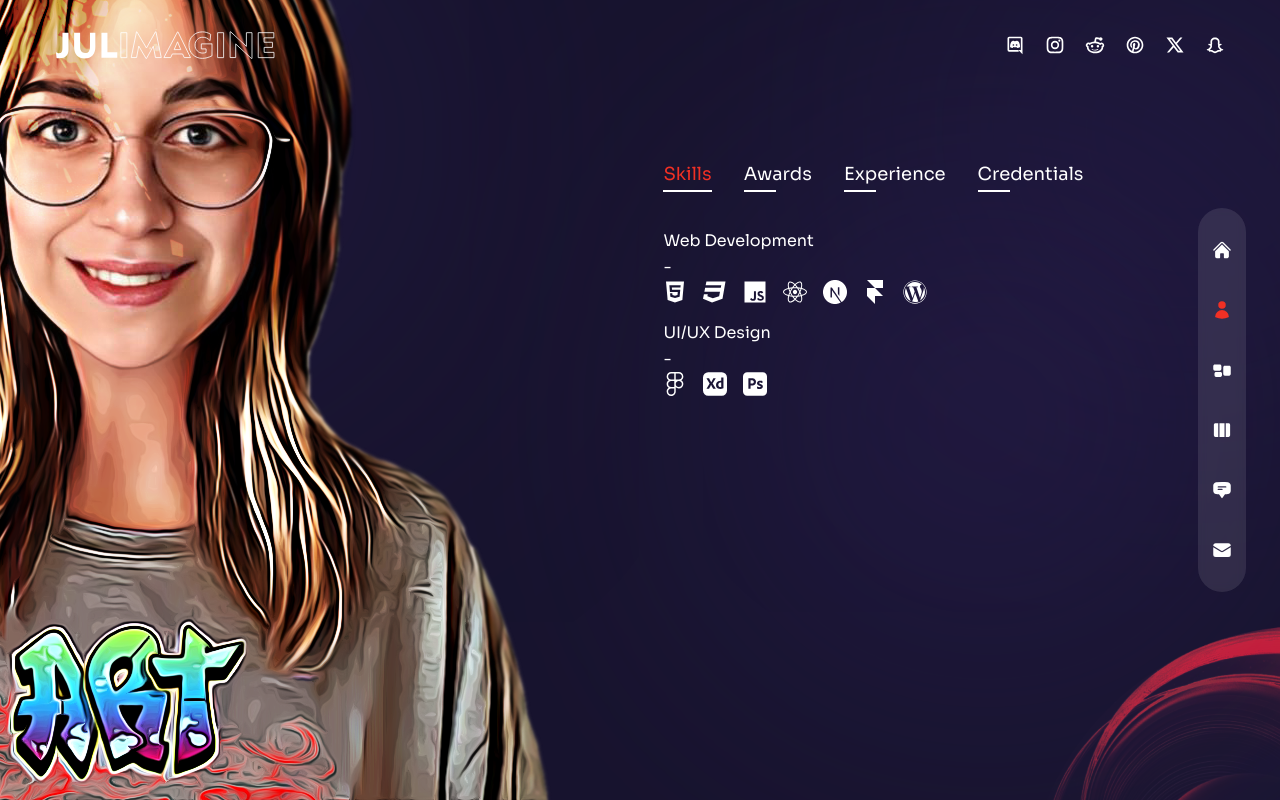
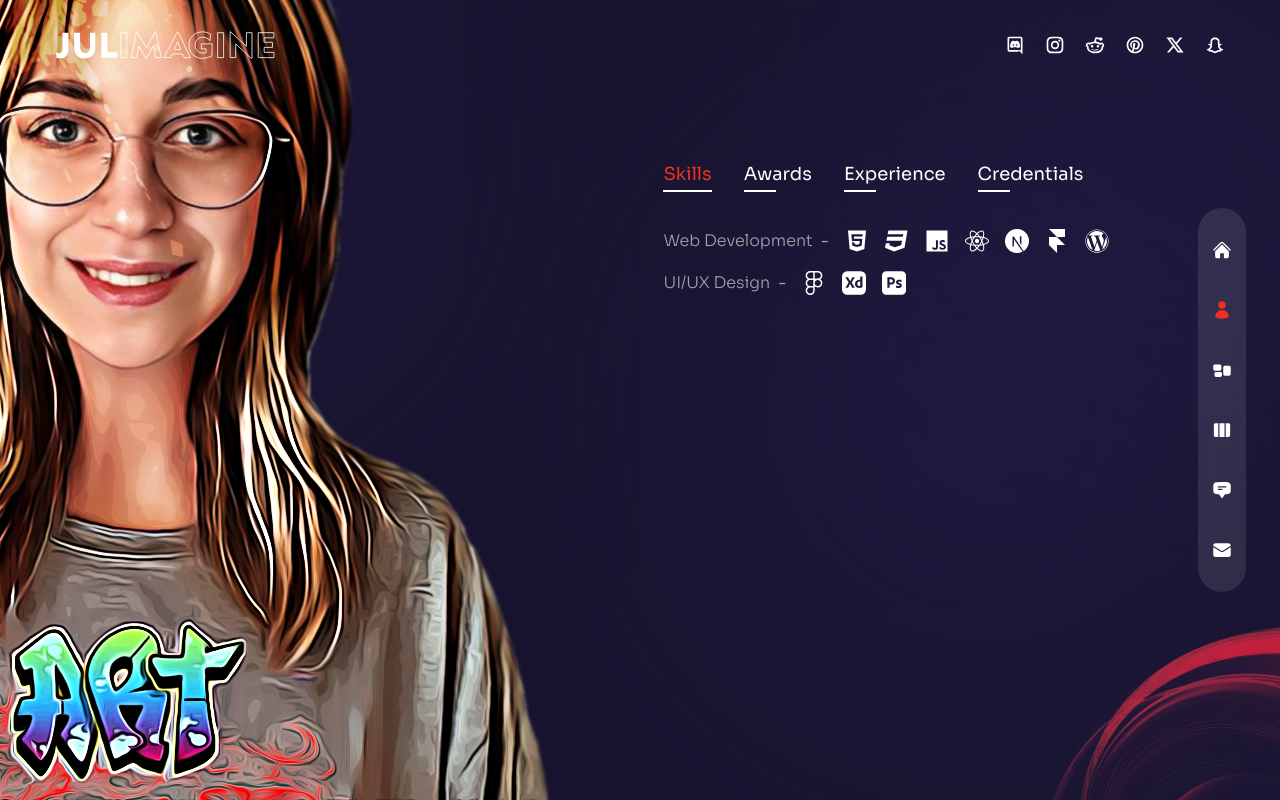
Before and after one commit to yburdakova/julimagine, a Next.js app: page /about in a window 1280 px wide. Built offline with nearby package versions, Linux system fonts and the light colour scheme.

Commit message:
some fixes

```diff
--- a/pages/about/index.tsx
+++ b/pages/about/index.tsx
@@ -43,13 +43,13 @@ const About = () => {
           <div className="flex flex-col items-center py-2 xl:py-6 gap-y-2 xl:gap-y-4 xl:items-start">
             {aboutData[index].info.map(( item, indexItem) => {
               return(
-                <div key={indexItem}>
-                  <div>{item.title}</div>
-                  <div className="hidden xl:flex">-</div>
+                <div key={indexItem} className='flex flex-col items-center flex-1 text-white/60 md:flex-row max-w-max gap-x-2'>
+                  <div className='mb-2 font-light md:mb-0'>{item.title}</div>
+                  <div className="hidden md:flex">-</div>
                   <div className="">{item.stage}</div>
                   <div className="flex gap-x-4">
                     {item.icons?.map(( icon, indexItem ) => {
-                      return <div className="text-2xl" key={indexItem}>{React.createElement(icon)}</div>
+                      return <div className="text-2xl text-white" key={indexItem}>{React.createElement(icon)}</div>
                     })}
                   </div>
 
--- a/pages/index.tsx
+++ b/pages/index.tsx
@@ -35,7 +35,7 @@ function Home() {
             Imagination is the first step towards changing reality, as it is where ideas are born, and with the help of creativity, they transform into living projects. This process promotes development and innovation, altering the face of reality and infusing it with new energy and values.
           </motion.p>
           {/* My Projects button */}
-          <div className='relative z-50 flex justify-center xl:hidden'>
+          <div className='relative flex justify-center z-8 xl:hidden'>
             <ProjectsBtn/>
           </div>
           <motion.div
```
